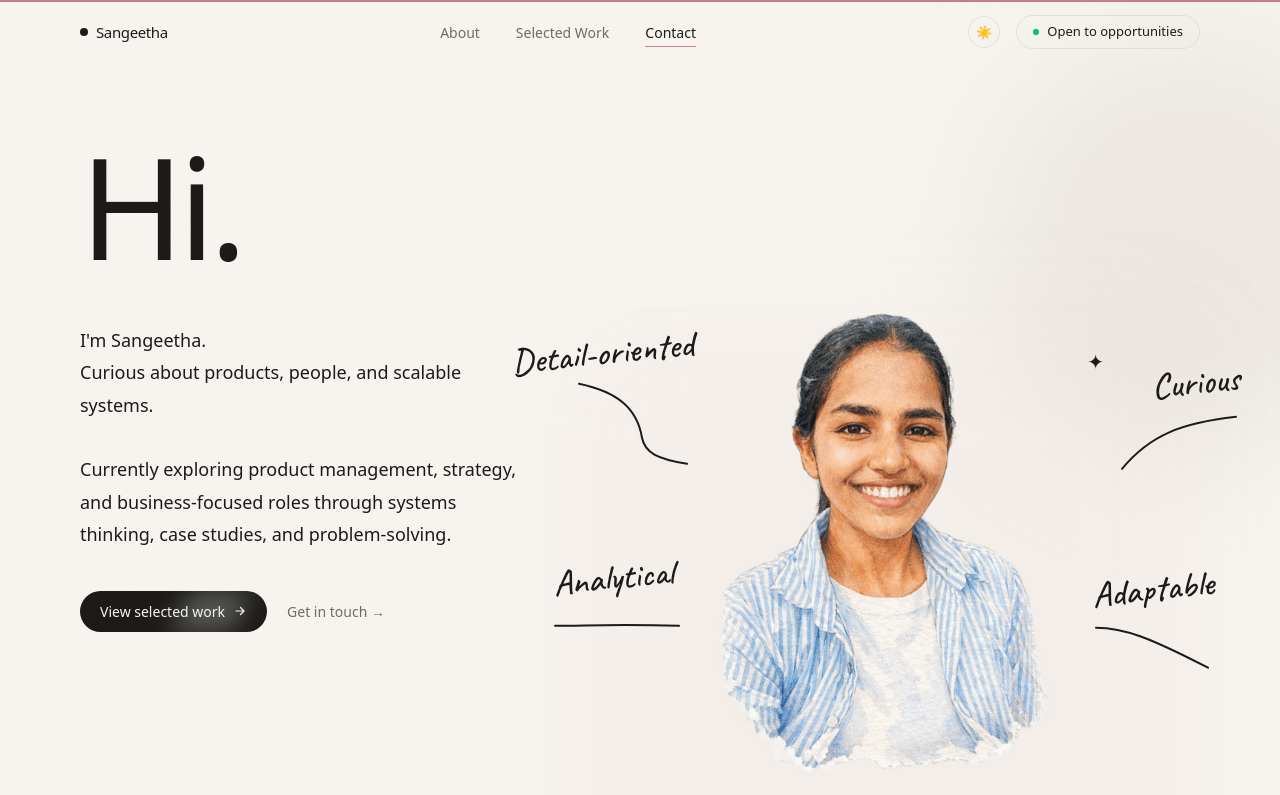
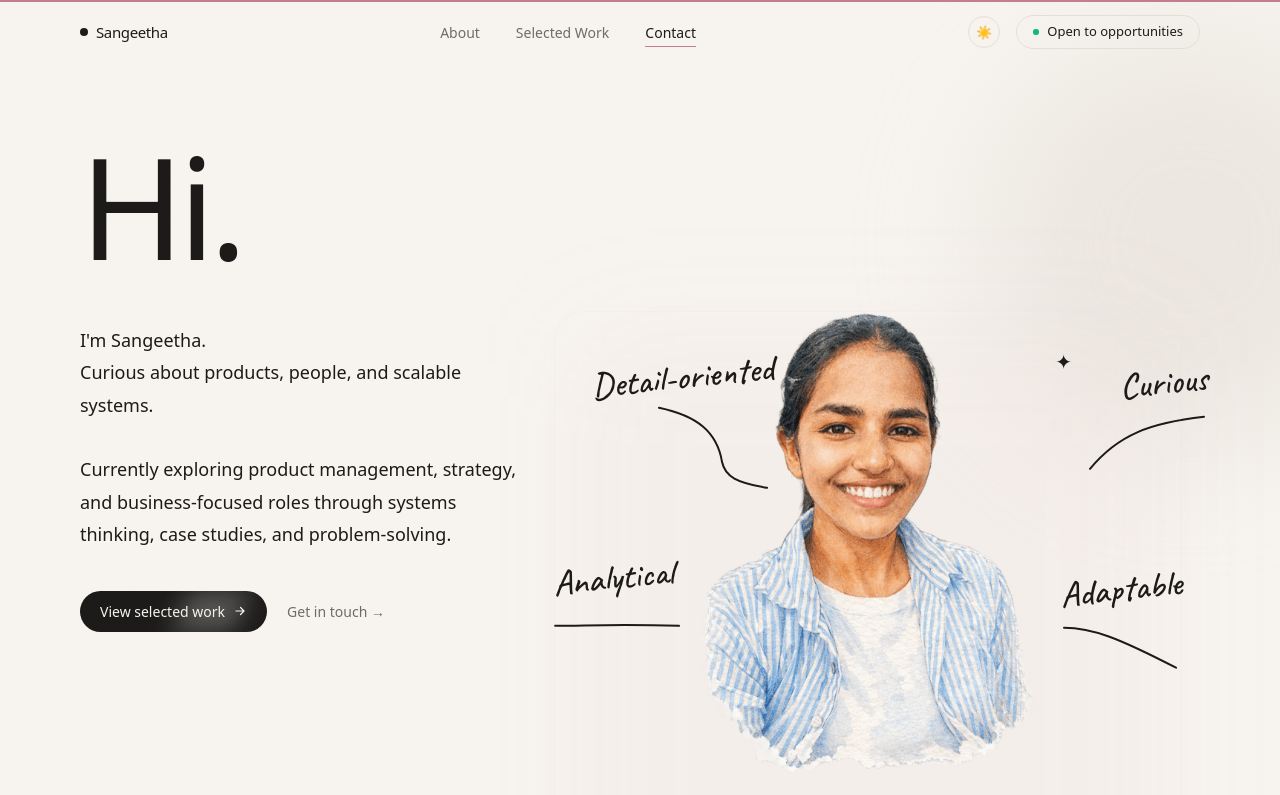
Before and after one commit to SangeethaDurgam8/My-Portfolio, a Next.js app: page / in a window 1280 px wide. Shown: the top 795 px of the page. Built offline with nearby package versions, Linux system fonts and the light colour scheme.

Commit message:
updated portfolio

```diff
--- a/components/Hero.tsx
+++ b/components/Hero.tsx
@@ -87,7 +87,7 @@ export default function Hero() {
             {/* RIGHT — portrait + handwritten traits */}
 <motion.div
   variants={heroItem}
-  className="md:col-span-7 flex justify-center md:justify-end mt-10 md:mt-0"
+  className="md:col-span-7 flex justify-center md:justify-end mt-10 md:mt-0 pr-8"
 >
   <div className="relative w-[680px] h-[620px] overflow-visible flex items-start justify-center pt-4">
     {/* Glow */}
@@ -100,7 +100,7 @@ export default function Hero() {
     <motion.div
       animate={reduce ? undefined : { y: [0, -8, 0] }}
       transition={{ duration: 5, repeat: Infinity, ease: "easeInOut" }}
-      className="absolute top-2 -left-14"
+      className="absolute top-8 left-6"
     >
       <span
         className={`${caveat.className} block text-[30px] md:text-[36px] text-ink -rotate-6`}
```
